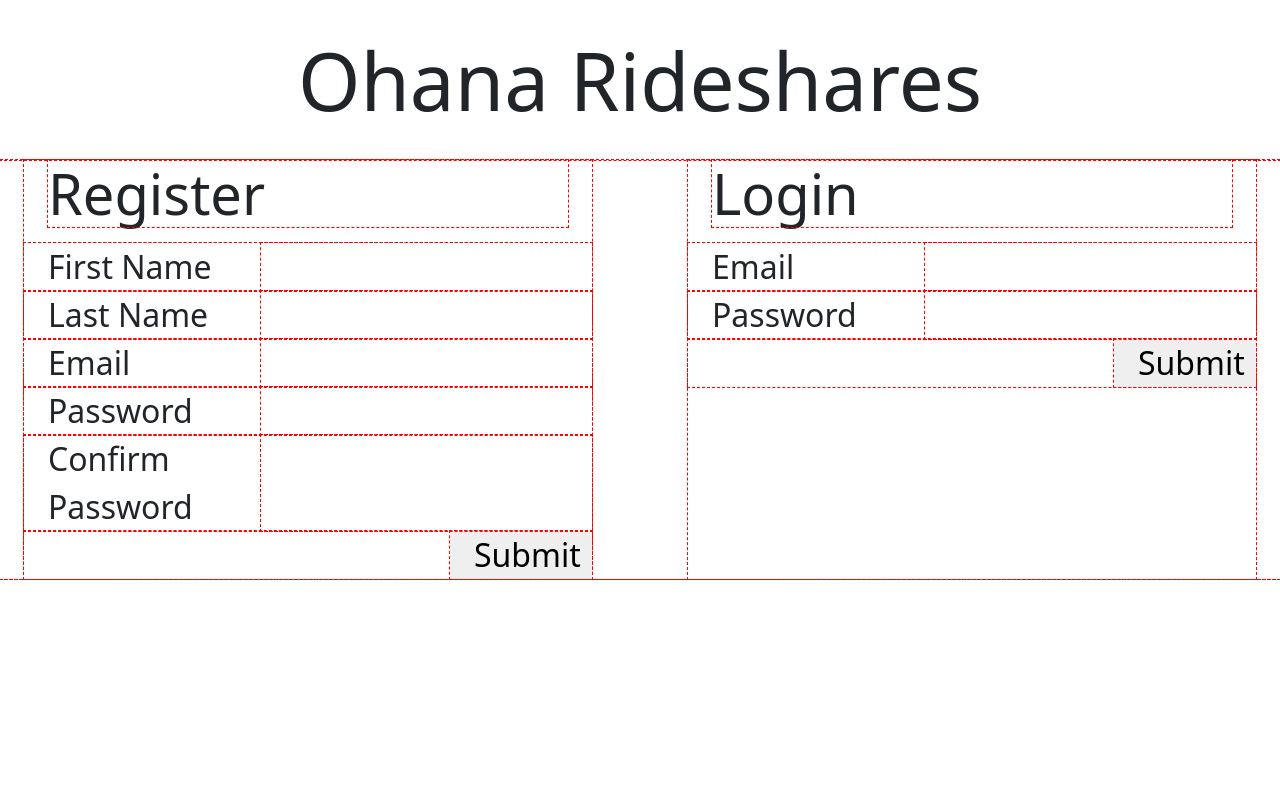
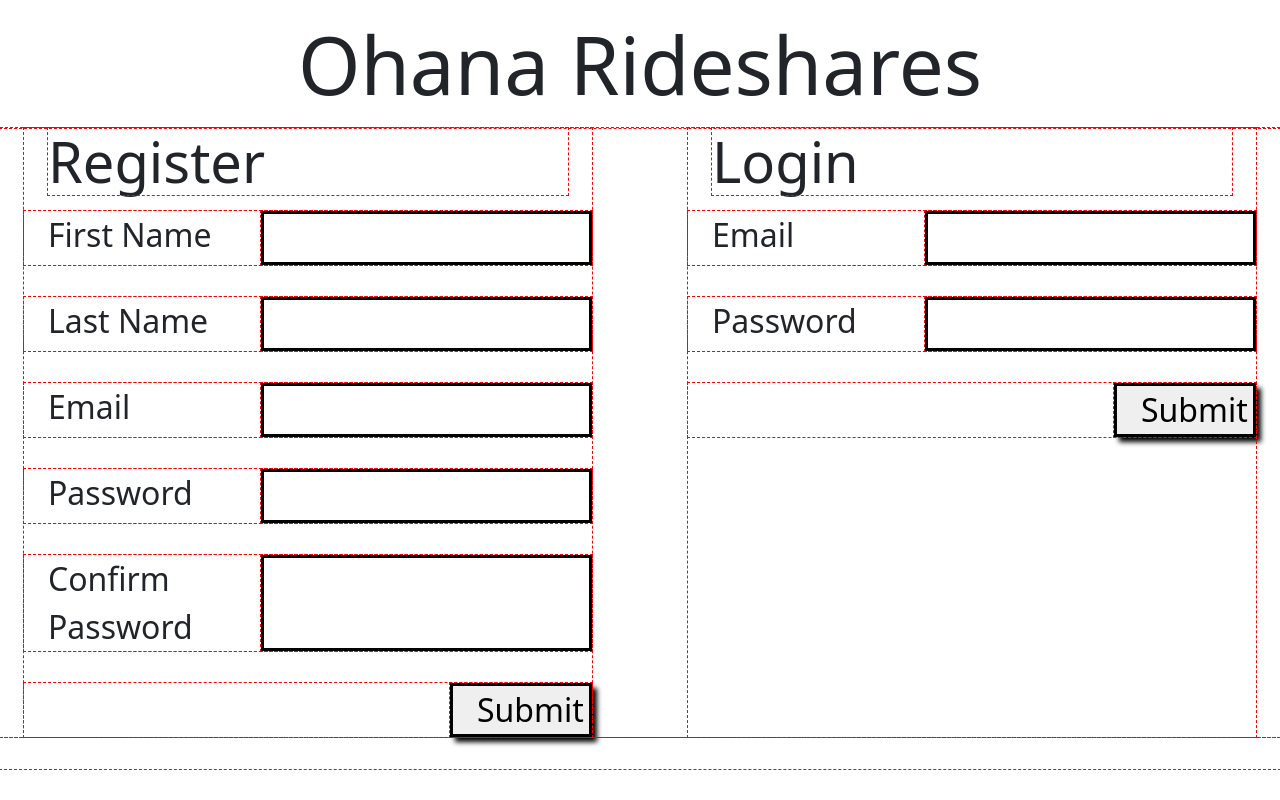
Before and after one commit to MSDPhoenix/ohana_rideshares, a Flask app: page / in a window 1280 px wide. Run offline with Flask 2, Linux system fonts and the light colour scheme.

Commit message:
completed index.html

```diff
--- a/flask_app/static/css/style.css
+++ b/flask_app/static/css/style.css
@@ -7,3 +7,9 @@
     font-size:xx-large;
     outline:1px red dashed;
 }
+input {
+    border:black 3px solid;
+}
+input[type="submit"] {
+    box-shadow: 5px 5px 5px black;
+}
--- a/flask_app/templates/index.html
+++ b/flask_app/templates/index.html
@@ -12,27 +12,34 @@
     <script defer src="https://cdn.jsdelivr.net/npm/bootstrap@5.2.0/dist/js/bootstrap.bundle.min.js" integrity="sha384-A3rJD856KowSb7dwlZdYEkO39Gagi7vIsF0jrRAoQmDKKtQBHUuLZ9AsSv4jD4Xa" crossorigin="anonymous"></script>
 </head>
 <body>
-    <h1 class="text-center my-0 py-3">Ohana Rideshares</h1>
-    <div class="row">
+    <h1 class="text-center my-0 py-2">Ohana Rideshares</h1>
+    <div class="row mb-3">
         <div class="col mx-4">
             <h3>Register</h3>
-            <div class="row">
+            {% with errors = get_flashed_messages(category_filter=["register"]) %}
+                {% if errors %}
+                    {% for message in errors %}
+                        <p class="text-danger p-0 m-0">{{message}}</p>
+                    {% endfor %}
+                {% endif %}
+            {% endwith %}
+            <div class="row mb-3">
                 <label for="first_name" class="col-5">First Name</label>
                 <input type="text" name="" class="col-7">
             </div>
-            <div class="row">
+            <div class="row mb-3">
                 <label for="last_name" class="col-5">Last Name</label>
                 <input type="text" name="" class="col-7">
             </div>
-            <div class="row">
+            <div class="row mb-3">
                 <label for="email" class="col-5">Email</label>
                 <input type="email" name="" class="col-7">
             </div>
-            <div class="row">
+            <div class="row mb-3">
                 <label for="password" class="col-5">Password</label>
                 <input type="password" name="" class="col-7">
             </div>
-            <div class="row">
+            <div class="row mb-3">
                 <label for="confirm_password" class="col-5">Confirm Password</label>
                 <input type="password" name="" class="col-7">
             </div>
@@ -42,11 +49,18 @@
         </div>
         <div class="col mx-4">
             <h3>Login</h3>
-            <div class="row">
+            {% with errors=get_flashed_messages(category_filter=["login"]) %}
+                {% if errors %}
+                    {% for message in errors %}
+                        <p class="text-danger m-0 p-0">{{message}}</p>
+                    {% endfor %}
+                {% endif %}
+            {% endwith %}
+            <div class="row mb-3">
                 <label for="email" class="col-5">Email</label>
                 <input type="email" name="" class="col-7">
             </div>
-            <div class="row">
+            <div class="row mb-3">
                 <label for="password" class="col-5">Password</label>
                 <input type="password" name="" class="col-7">
             </div>
```
